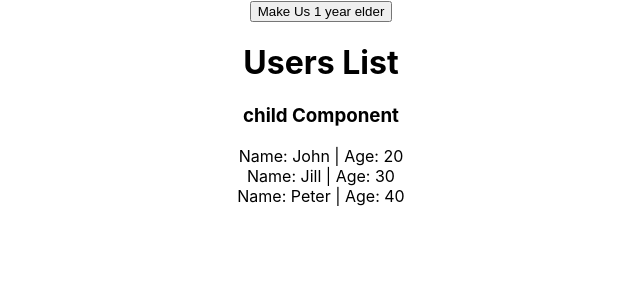
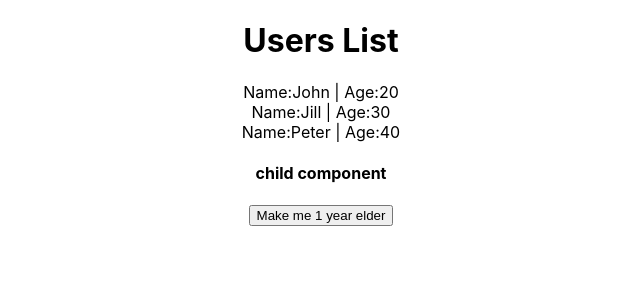
Before and after one commit to sushmitha007/react-examples, a React (Create React App) app: page / in a window 1280 px wide. Shown: the top 300 px of the page, without its empty margins (319-959 px from the left). Built offline with nearby package versions, Linux system fonts and the light colour scheme.

Commit message:
setting state from child component

```diff
--- a/src/App.js
+++ b/src/App.js
@@ -11,4 +11,5 @@ class App extends Component {
     );
   }
 }
-export default App;
+
+  export default App;
--- a/src/users/User.js
+++ b/src/users/User.js
@@ -1,10 +1,12 @@
-import React from 'react';
-
-const User = (props) => {
+import React, { Component } from 'react';
+class User extends Component {
+    render() {
   return (
         <div>
-        Name: {props.children} | Age: {props.age}
+        <h4>child component</h4>
+        <button onClick = {this.props.handler}>Make me 1 year elder</button>
     </div>)
+}
 }
 
 export default User;
--- a/src/users/Users.js
+++ b/src/users/Users.js
@@ -5,18 +5,18 @@ class Users extends Component {
     // Setting Initial State
     state = {
         users: [
-      {name:"John", age:20},
-      {name:"Jill", age:30},
-      {name:"Peter", age:40}
+            { name: "John", age: 20 },
+            { name: "Jill", age: 30 },
+            { name: "Peter", age: 40 }
         ],
-    title:"Users List"
+        title: "Users List"
     }
 
     // Handle to modify state
     makeMeElder = () => {
-    const newState = this.state.users.map((user)=>{
+        const newState = this.state.users.map((user) => {
             const tempUser = user;
-      tempUser.age +=1;
+            tempUser.age += 1;
             return tempUser;
         });
         this.setState({
@@ -24,18 +24,19 @@ class Users extends Component {
         });
     }
 
-  render(){
+    render() {
         return (<div>
-      <button onClick={this.makeMeElder}>Make Us 1 year elder</button>
-      <br/>
+            <div>
                 <h1>{this.state.title}</h1>
-      <h3>child Component</h3>
                 {
-        this.state.users.map((user)=>{
-          return <User age={user.age}>{user.name}</User>
+                    this.state.users.map((user) => {
+                        return <div>Name:{user.name} | Age:{user.age}</div>
                     })
                 }
-      </div>)
+            </div>
+            <User handler={this.makeMeElder}> </User>
+            </div>
+        )
     }
 }
 
```
Lines whose indentation alone changed are shown as unchanged.
